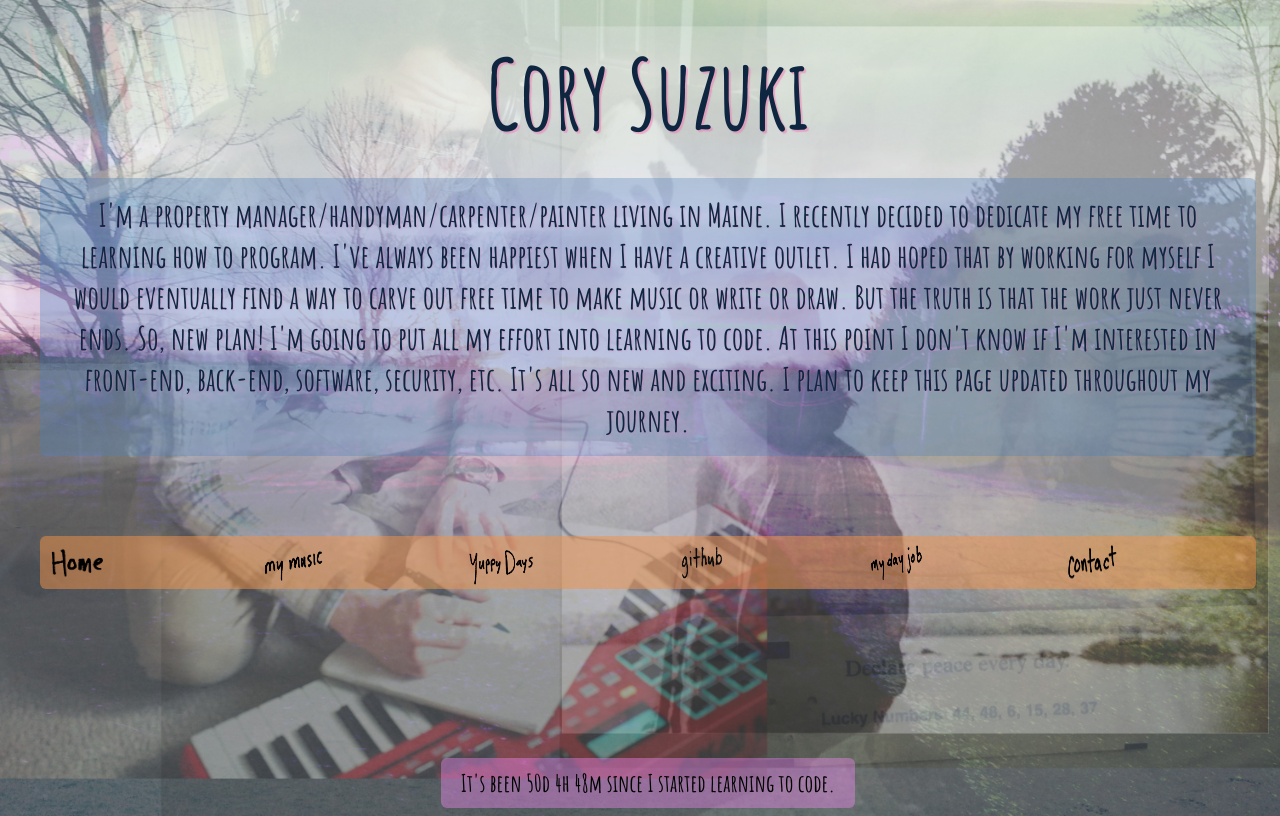
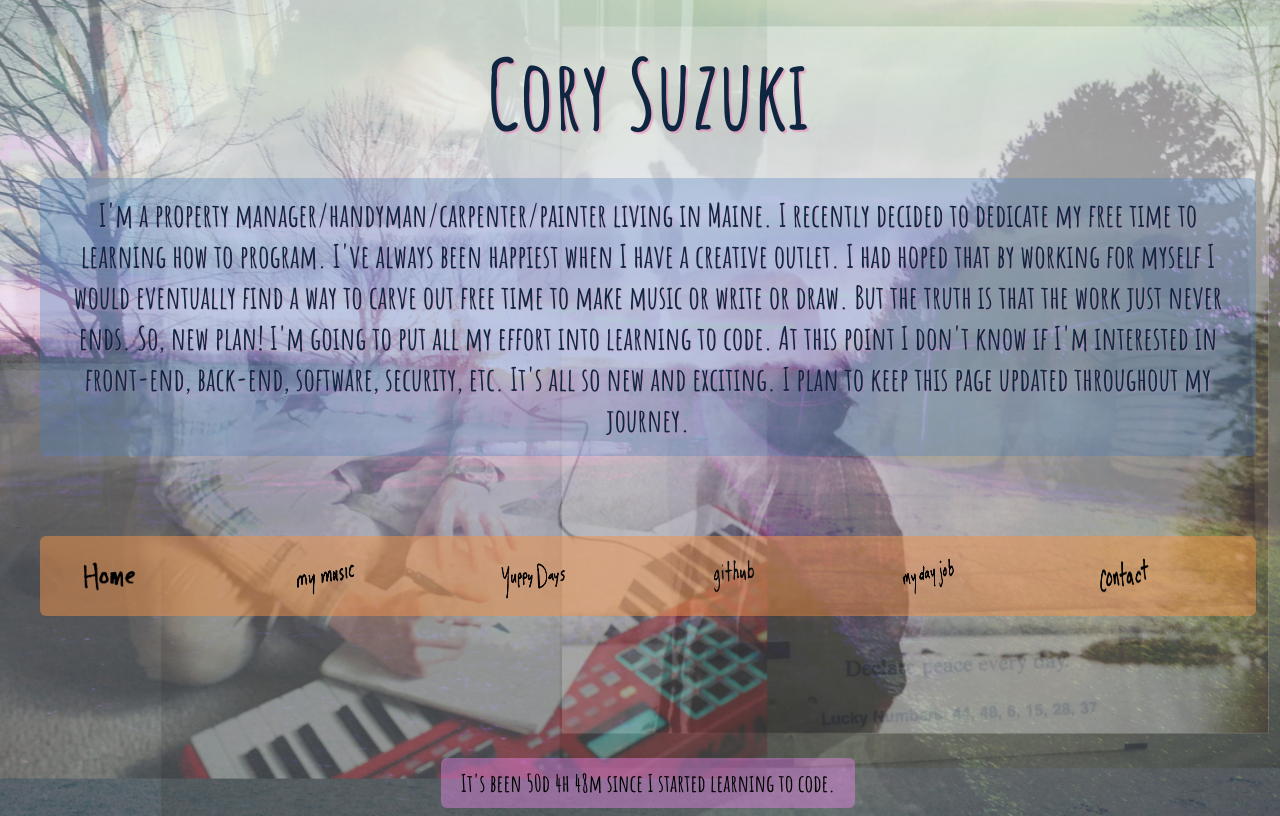
Before and after one commit to MyPetLobster/cs50-homepage, a plain HTML site: page about-me.html in a window 1280 px wide. Drawn offline with Linux system fonts and the light colour scheme.

Commit message:
Adjust about navbar center elements

```diff
--- a/css/style-child.css
+++ b/css/style-child.css
@@ -177,6 +177,7 @@ nav a {
     background: #2686c5bd;
     display: flex;
     max-width: 100%;
+    height: 5rem;
     margin-top:5rem;
     margin-left: 2rem;
     margin-right: 2rem;
@@ -184,5 +185,10 @@ nav a {
     border-radius: 6px;
     flex-wrap: wrap;
     justify-content: center;
+    align-content: center;
     background: #f2934a81;
 }
+
+.about-nav a {
+    margin: 2rem;
+}
```
